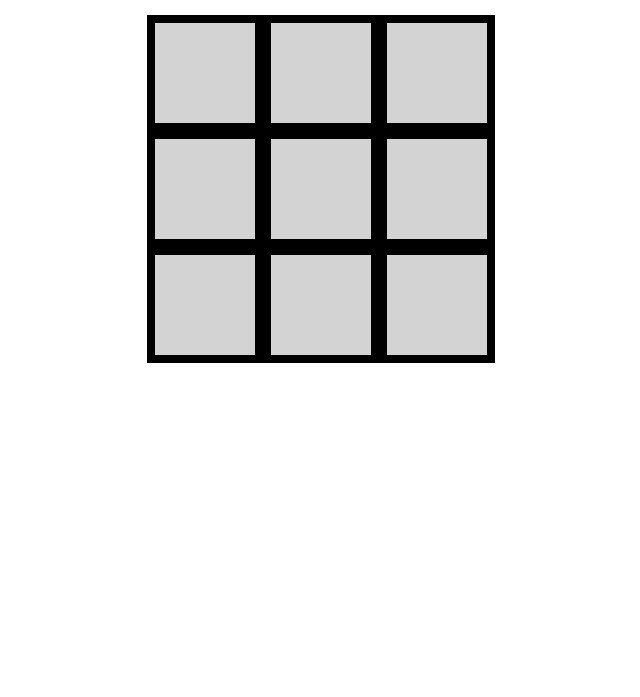
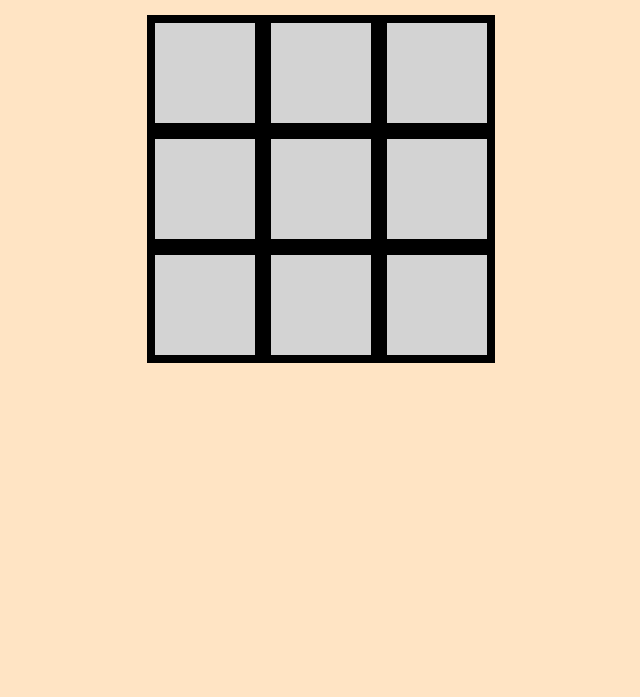
Before and after one commit to brady-kimball/ticTacToe, a plain HTML site: page index.html in a window 1280 px wide. Shown: the part 103-800 px from the top of the page, without its empty margins (319-959 px from the left). Drawn offline with nearby package versions, Linux system fonts and the light colour scheme.

Commit message:
change background color

```diff
--- a/css/ttt.css
+++ b/css/ttt.css
@@ -4,6 +4,10 @@ html, body, figure, figcaption, ul, li, h1 {
   border: 0;
   font: inherit;
   text-align: inherit;
+}
+
+html {
+  background: bisque;
 }
 
 ul {
```
